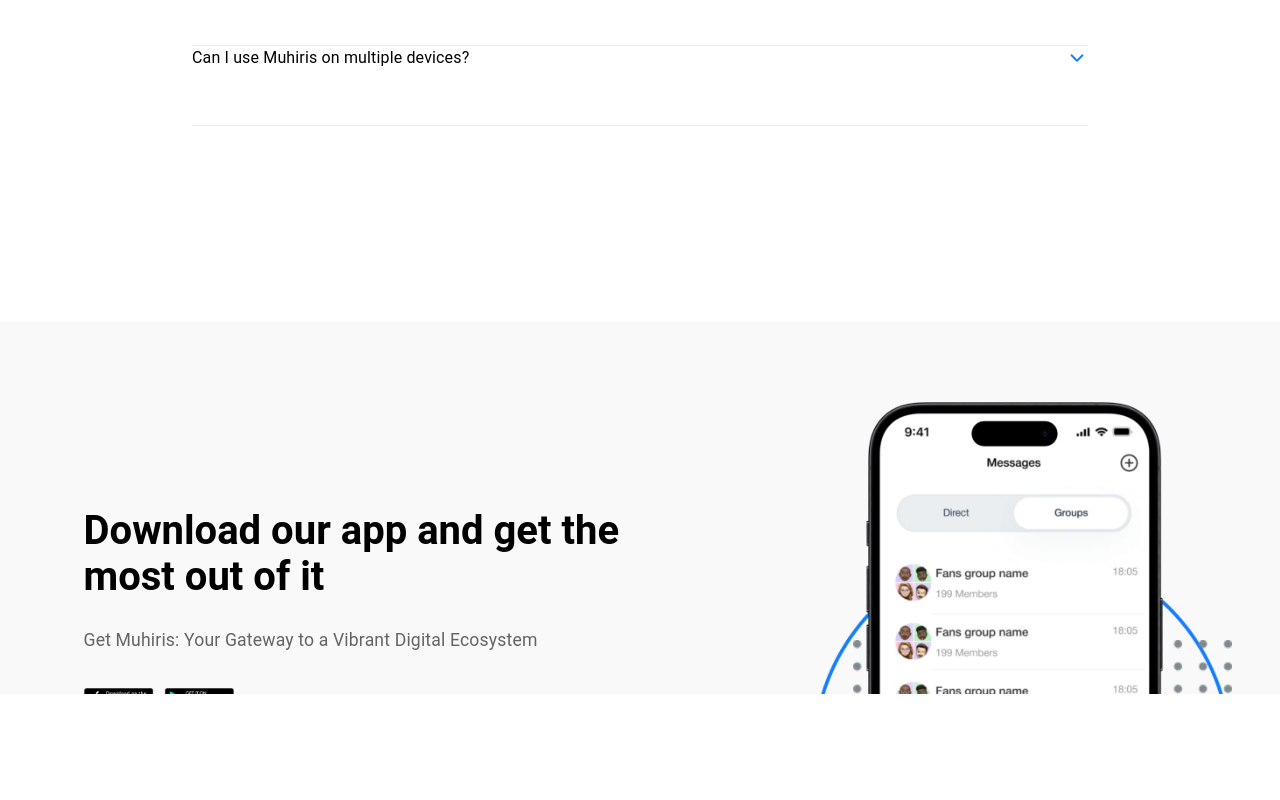
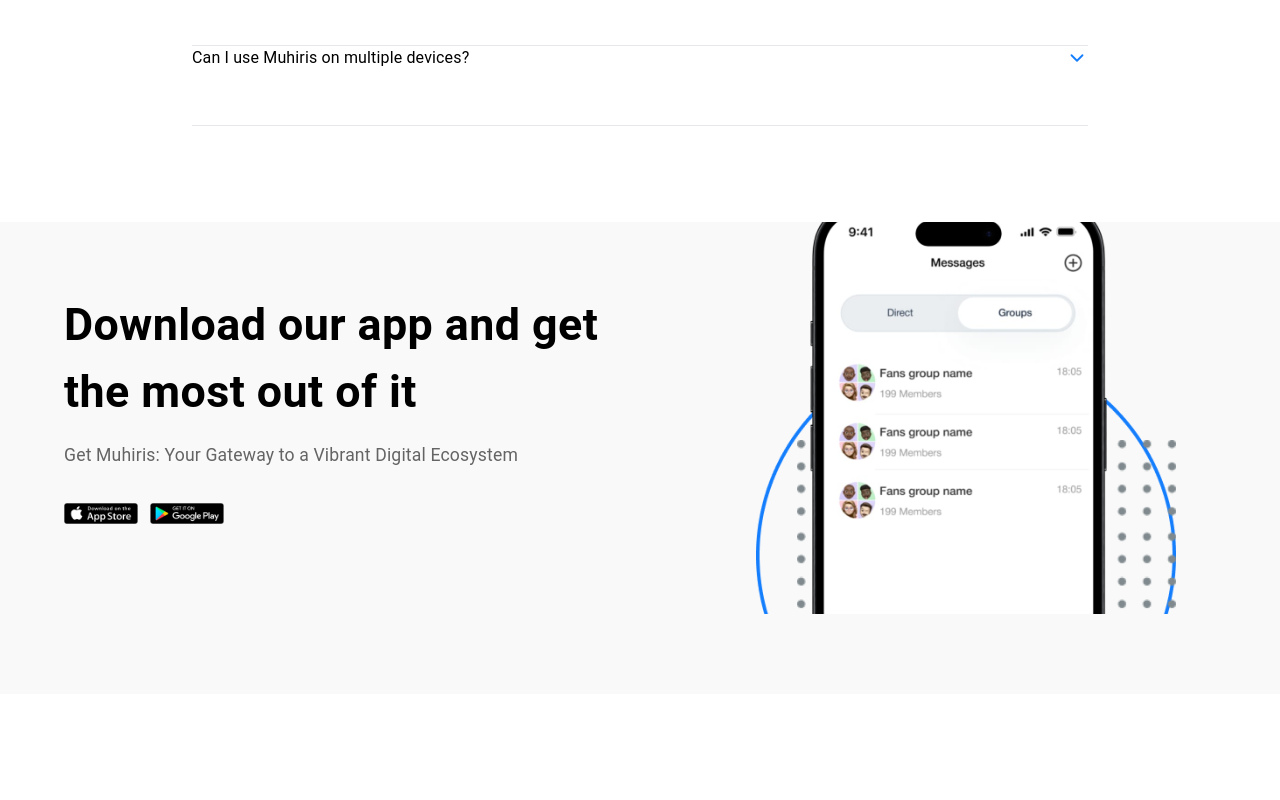
Before and after one commit to jasbx222/muhirsi-landing-page, a React (Vite) app: page / in a window 1280 px wide. Shown: the part 3360-4160 px from the top of the page. Built offline with nearby package versions, Linux system fonts and the light colour scheme.

Commit message:
add gsap

```diff
--- a/src/pages/getApp/GetApp.tsx
+++ b/src/pages/getApp/GetApp.tsx
@@ -5,7 +5,8 @@
 
 const GetApp = () => {
   const context = useContext(LanguageContext);
-  if (!context) throw new Error("LanguageContext must be used within a LanguageProvider");
+  if (!context)
+    throw new Error("LanguageContext must be used within a LanguageProvider");
 
   const { language } = context;
 
@@ -14,43 +15,49 @@
       key={language}
       sx={{
         width: "100%",
-        py: { xs: 8, sm: 10 },
-        px: { xs: 2, sm: 4, md: 6 },
+        py: { xs: 6, sm: 8, md: 10 },
+        px: { xs: 2, sm: 4, md: 8 },
         display: "flex",
-        flexDirection: { xs: "column", md: "row" },
+        flexDirection: { xs: "column-reverse", md: "row" },
         alignItems: "center",
         justifyContent: "space-between",
-        position:"relative",
-        top:"200px",
-        gap: { xs: 5, md: 8 },
+        gap: { xs: 6, md: 10 },
         backgroundColor: "#f9f9f9",
+        overflow: "hidden",
       }}
     >
 
       <Box
         sx={{
-          maxWidth: { xs: "100%", md: "629px" },
-          textAlign: { xs: "center", md: "left" },
-          mx: "auto",
+          maxWidth: 640,
+          textAlign: { xs: "center", md: "start" },
         }}
       >
         <Typography
-          variant="h3"
           sx={{
-            fontWeight: 600,
-            mb: { xs: 2, sm: 3 },
-            fontSize: { xs: "1.8rem", sm: "2rem", md: "2.5rem" },
+            fontWeight: 700,
+            mb: 2,
+            fontSize: {
+              xs: "1.6rem",
+              sm: "2rem",
+              md: "2.4rem",
+              lg: "2.8rem",
+            },
           }}
         >
           {t("getApp_title")}
         </Typography>
 
         <Typography
-          variant="subtitle1"
           sx={{
             color: "text.secondary",
-            mb: { xs: 3, sm: 4 },
-            fontSize: { xs: "0.95rem", sm: "1rem", md: "1.1rem" },
+            mb: 4,
+            fontSize: {
+              xs: "0.95rem",
+              sm: "1rem",
+              md: "1.1rem",
+            },
+            lineHeight: 1.7,
           }}
         >
           {t("getApp_text")}
@@ -59,18 +66,20 @@
         <Box
           sx={{
             display: "flex",
-            gap: { xs: 2, sm: 3 },
-            flexWrap: "wrap",
             justifyContent: { xs: "center", md: "flex-start" },
           }}
         >
-          <img
+          <Box
+            component="img"
             src="/getAppFrame.png"
-            alt="getAppFrame"
-            style={{
-              width: "150px",
-              maxWidth: "100%",
-              height: "auto",
+            alt="Get App Store"
+            sx={{
+              width: { xs: 140, sm: 160 },
+              cursor: "pointer",
+              transition: "transform 0.3s ease",
+              "&:hover": {
+                transform: "scale(1.05)",
+              },
             }}
           />
         </Box>
@@ -79,17 +88,19 @@
 
       <Box
         sx={{
+          width: "100%",
+          maxWidth: 500,
           display: "flex",
           justifyContent: "center",
-          mt: { xs: 5, md: 0 },
         }}
       >
-        <img
+        <Box
+          component="img"
           src="/getApp.png"
           alt="Get App"
-          style={{
+          sx={{
             width: "100%",
-            maxWidth: "420px",
+            maxWidth: { xs: 280, sm: 360, md: 420 },
             height: "auto",
             objectFit: "contain",
           }}
```
